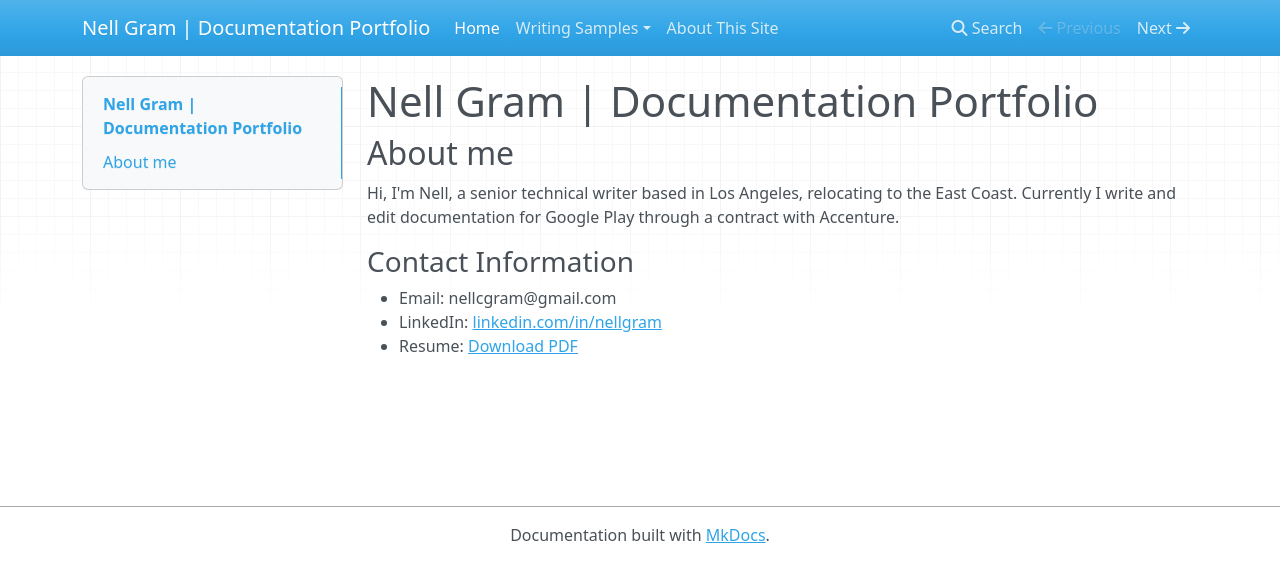
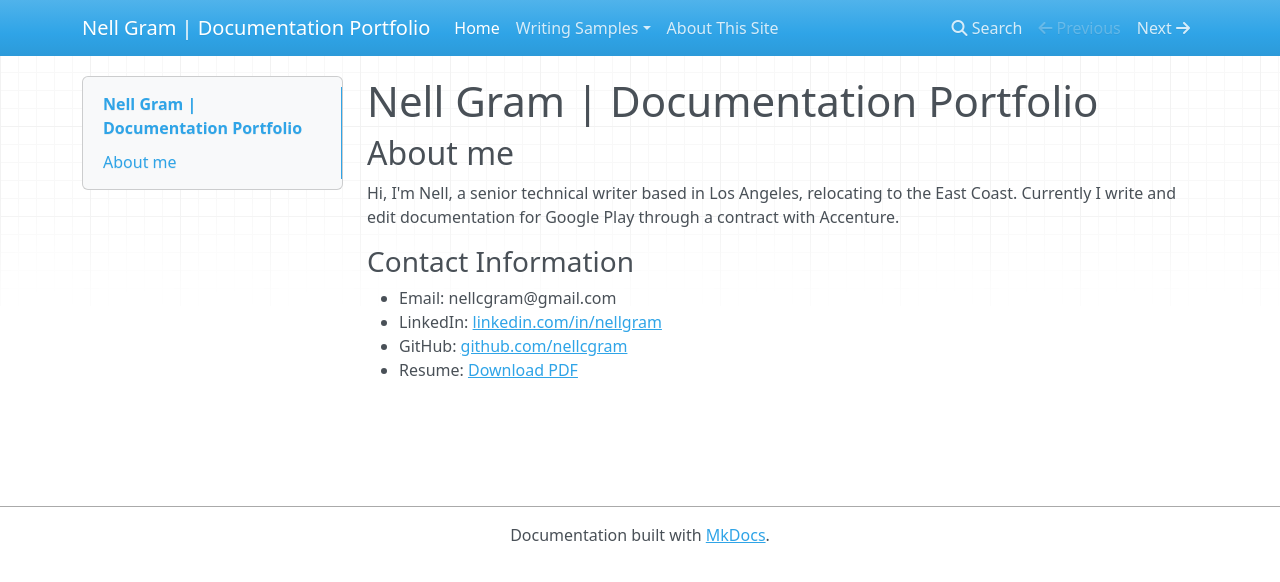
Before and after one commit to nellcgram/nellcgram.github.io, an MkDocs documentation site: the page built from docs/index.md, in a window 1280 px wide. Shown: the top 582 px of the page. Built offline with MkDocs 1.6.1, drawn with Linux system fonts in a browser that asks for light colours; nearby versions of some CDN libraries.

Commit message:
added github link to about page

```diff
--- a/docs/index.md
+++ b/docs/index.md
@@ -8,4 +8,5 @@ Hi, I'm Nell, a senior technical writer based in Los Angeles, relocating to the
 
 - Email: nellcgram@gmail.com
 - LinkedIn: [linkedin.com/in/nellgram](https://www.linkedin.com/in/nellgram)
+- GitHub: [github.com/nellcgram](https://github.com/nellcgram)
 - Resume: [Download PDF](https://raw.githubusercontent.com/nellcgram/nellcgram.github.io/main/docs/pdfs/Nell%20Gram%20Resume.pdf)
```
